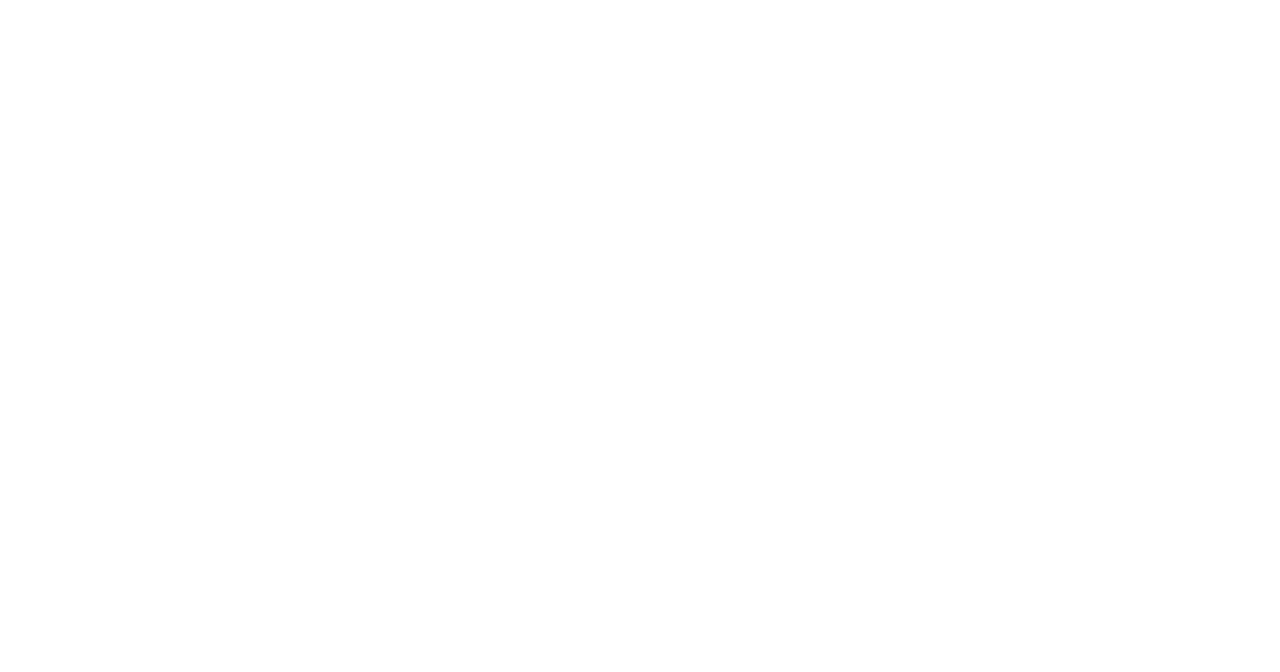
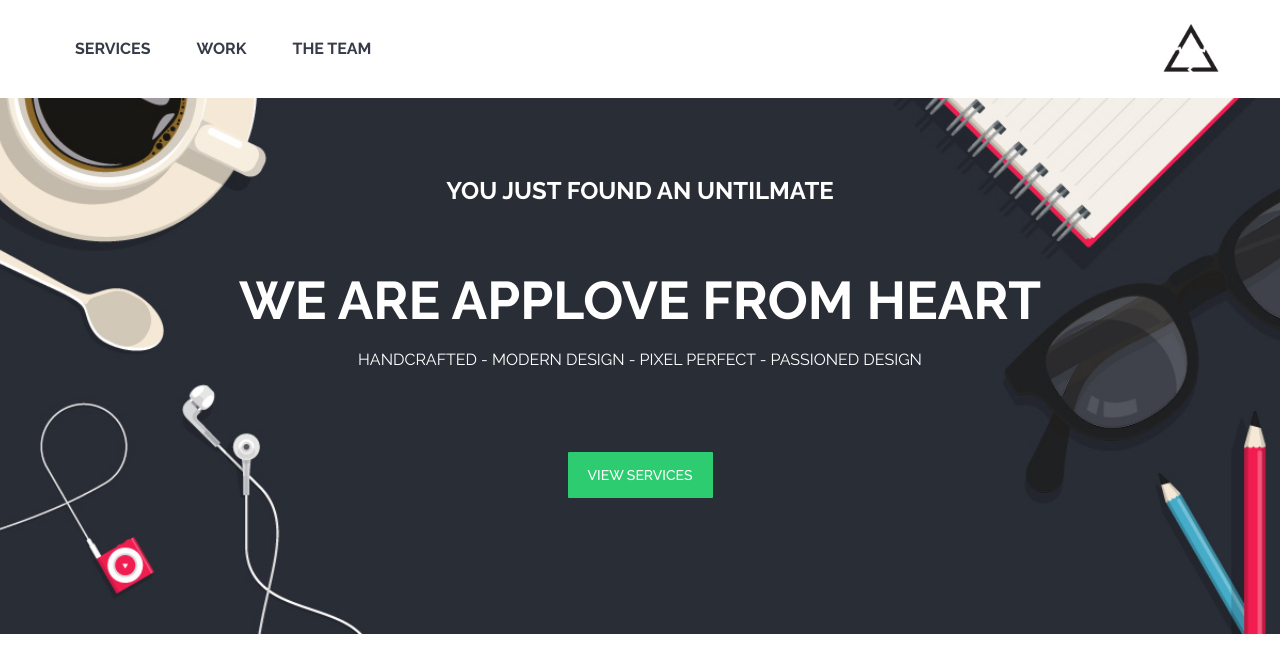
Before and after one commit to Daffyta/boxModelEG-laboratoria, a plain HTML site: page index.html in a window 1280 px wide. Drawn offline with Linux system fonts and the light colour scheme.

Commit message:
Container menu and home

```diff
--- a/assets/css/style.css
+++ b/assets/css/style.css
@@ -0,0 +1,52 @@
+.link {
+  font-weight: 700;
+  padding: 21px;
+  display: inline-block;
+}
+
+.logo{
+  float: right;
+}
+
+header{
+  position: fixed;
+  background: #fff;
+  width: 100%;
+  top: 0;
+}
+
+.menu{
+  padding: 14px 70px;
+  overflow: auto;
+}
+
+#home{
+  background-image: url(../img/bg-home.jpg);
+  background-position: center;
+  background-repeat: no-repeat;
+  background-size: cover;
+  height: 554px;
+  text-align: center;
+  margin-top: 80px;
+}
+
+#home .container{
+  color: #fff;
+  padding: 70px;
+}
+
+.text-home{
+  font-size: 53px;
+}
+
+.btn-home {
+  background: #2ECC71;
+  color: #fff;
+  padding: 11px 20px;
+  border-radius: 1px;
+  font-weight: 500;
+  text-transform: uppercase;
+  margin-top: 63px;
+  display: inline-block;
+  font-size: 14px;
+}
--- a/index.html
+++ b/index.html
@@ -5,10 +5,28 @@
     <title>AppLover</title>
     <!-- App styles -->
     <link rel="stylesheet" href="assets/css/style.css">
+    <link rel="stylesheet" href="assets/css/main.css">
       <!-- App Fonts -->
     <link href="https://fonts.googleapis.com/css?family=Raleway:400,500,700" rel="stylesheet">
   </head>
   <body>
     <!-- ESCRIBE TU CÓDIGO AQUÍ -->
+    <header>
+      <div class="menu container">
+        <a href="#" class="text-uppercase link"> Services </a>
+        <a href="#" class="text-uppercase link"> Work </a>
+        <a href="#" class="text-uppercase link"> The team</a>
+        <img src="assets/img/logo-r.png" class="logo" width="70">
+      </div>
+    </header>
+    <section id="home">
+      <div class="container">
+        <h2>YOU JUST FOUND AN UNTILMATE </h2>
+        <h1 class="text-uppercase text-home mb-0"> we are applove from heart</h1>
+        <p class="text-uppercase mt-0"> HANDCRAFTED - MODERN DESIGN - PIXEL PERFECT - PASSIONED DESIGN</p>
+        <a href="#services" class="btn-home"> View services</a>
+      </div>
+    </section>
+
   </body>
 </html>
```
Also changed, not shown: assets/img/lapiz.png (added).
